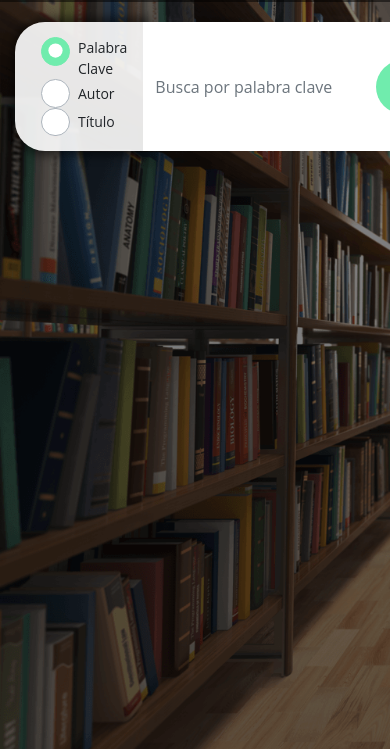
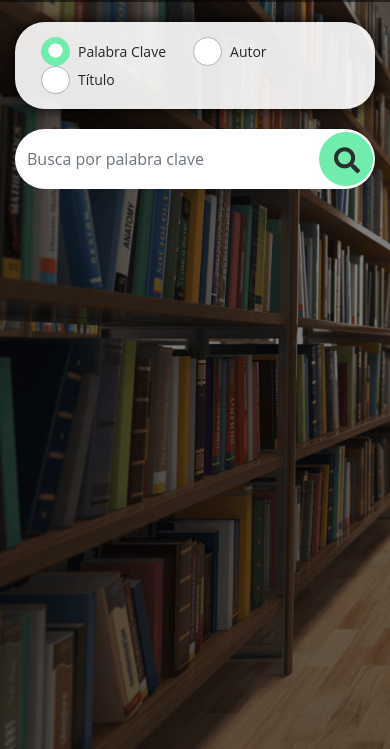
Before and after one commit to wandrespsl/crawler-web, a website: page public/index.html in a window 390 px wide. Shown: the part 95-844 px from the top of the page. Drawn offline with nearby package versions, Linux system fonts and the light colour scheme.

Commit message:
center search media query

```diff
--- a/public/src/css/main.css
+++ b/public/src/css/main.css
@@ -303,7 +303,20 @@ input:-internal-autofill-selected {
   background-color: inherit !important;
 }
 @media (max-width: 992px) {
-  .content-card  {
+  .content-card {
     justify-content: center;
   }
 }
+@media (max-width: 768px) {
+  .form-search .search-radio {
+    border-radius: 30px;
+    margin-bottom: 20px;
+  }
+  .form-search .input-group input.form-control {
+    border-radius: 30px 0 0 30px;
+  }
+  form.form-search {
+    flex-wrap: wrap;
+    justify-content: center;
+  }
+}
```
